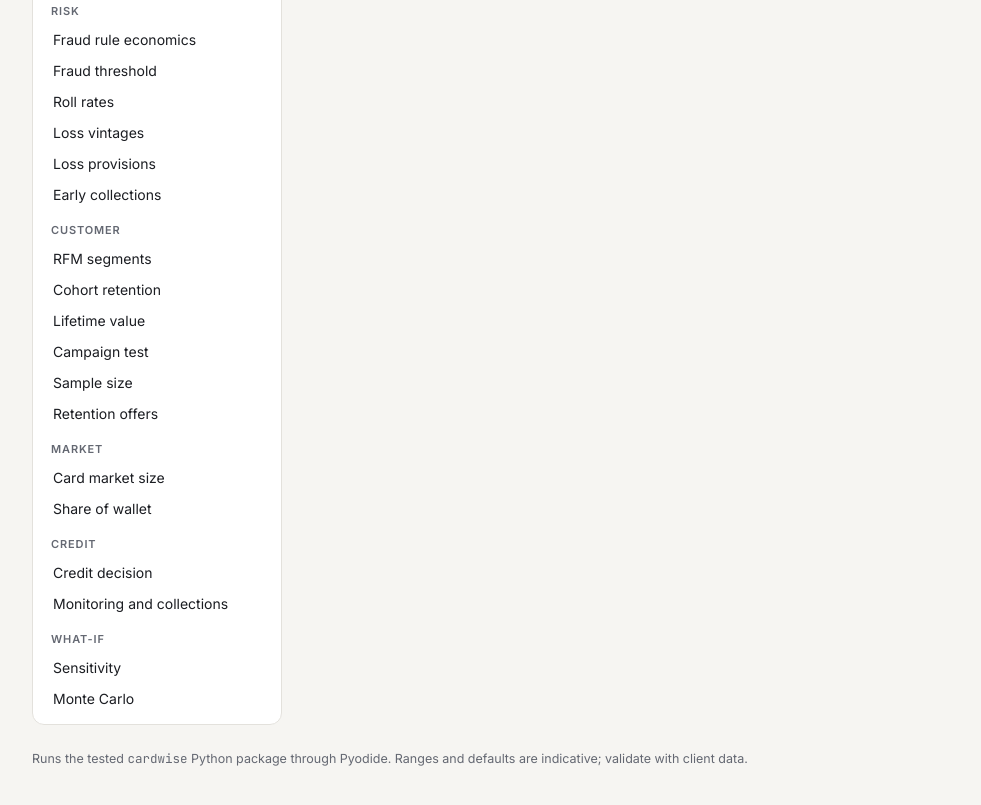
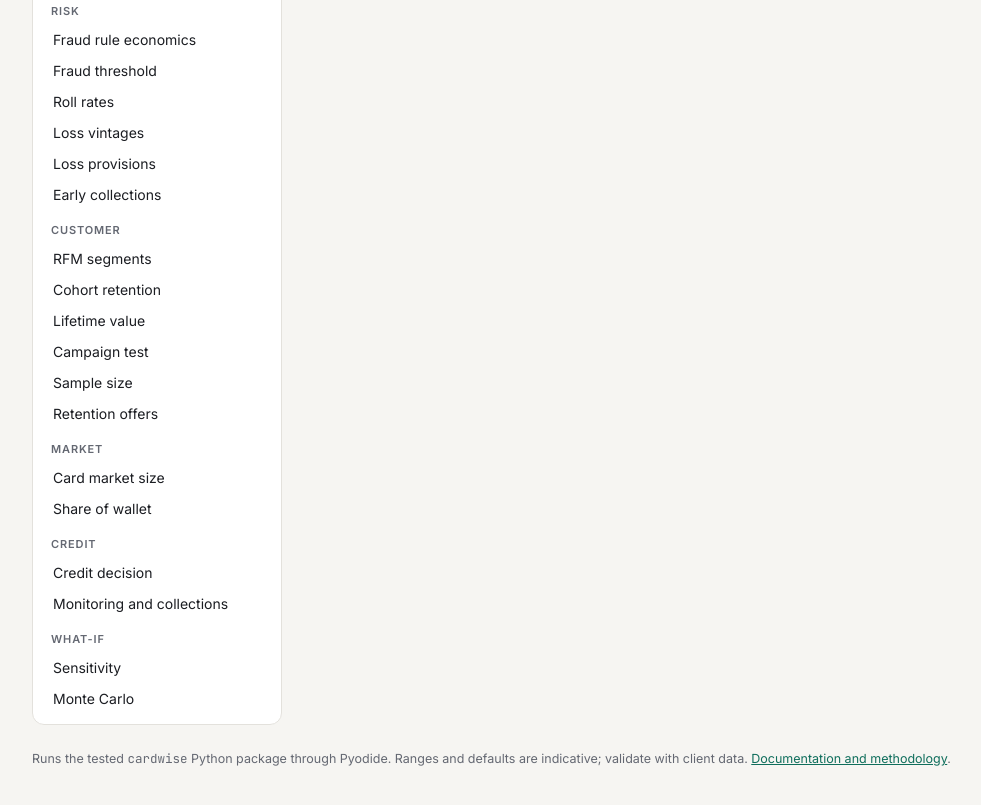
Before and after one commit to anshumantewary-pm/-Advisors-Consulting-Services-by-Master-Card, a plain HTML site: page web/index.html in a window 1280 px wide. Shown: the part 639-1444 px from the top of the page, without its empty margins (34-1015 px from the left). Drawn offline with Linux system fonts and the light colour scheme; files whose address does not match are found by name.

Commit message:
Link the documentation from the README and the workbench footer
Co-Authored-By: Claude Opus 5.5 <noreply@anthropic.com>
Claude-Session: https://claude.ai/code/session_01UTUPdqmmMNgdJ3n6YRMpmy

```diff
--- a/web/index.html
+++ b/web/index.html
@@ -118,7 +118,7 @@
       </section>
     </main>
   </div>
-  <footer>Runs the tested <code>cardwise</code> Python package through Pyodide. Ranges and defaults are indicative; validate with client data.</footer>
+  <footer>Runs the tested <code>cardwise</code> Python package through Pyodide. Ranges and defaults are indicative; validate with client data. <a href="https://github.com/anshumantewary-pm/-Advisors-Consulting-Services-by-Master-Card#documentation">Documentation and methodology</a>.</footer>
 </div>
 
 <script type="application/json" id="tools">
```
Also changed, not shown: 1 other file.
